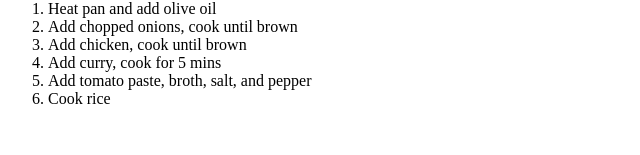
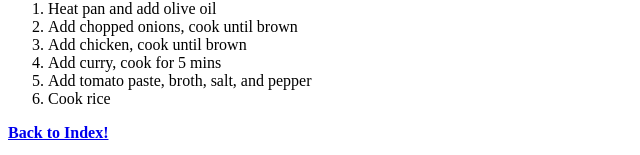
Before and after one commit to JakeLavoie22/odin-recipes, a plain HTML site: page recipes/ccncurry.html in a window 1280 px wide. Shown: the part 860-1015 px from the top of the page, without its empty margins (0-640 px from the left). Before the commit the page ends 984 px from the top, so only its background shows below. Drawn offline with Linux system fonts and the light colour scheme.

Commit message:
Added back to index on recipe pages

```diff
--- a/recipes/ccncurry.html
+++ b/recipes/ccncurry.html
@@ -1,4 +1,5 @@
 <DOCTYPE! html>
+<html>
     <head>
         <meta charset="UTF-8">
         <Title>ccncurry</Title>
@@ -30,5 +31,7 @@
                 <li>Add tomato paste, broth, salt, and pepper</li>
                 <li>Cook rice</li>
             </ol>
+
+        <p><strong><a href="../index.html">Back to Index!</a></strong></p>
     </body>
-</DOCTYPE>
+</html>
```
Also changed, not shown: index.html (+3 -1 lines), recipes/proteinwaffle.html (+3 -1 lines), recipes/rosechicken.html (+3 -1 lines).
